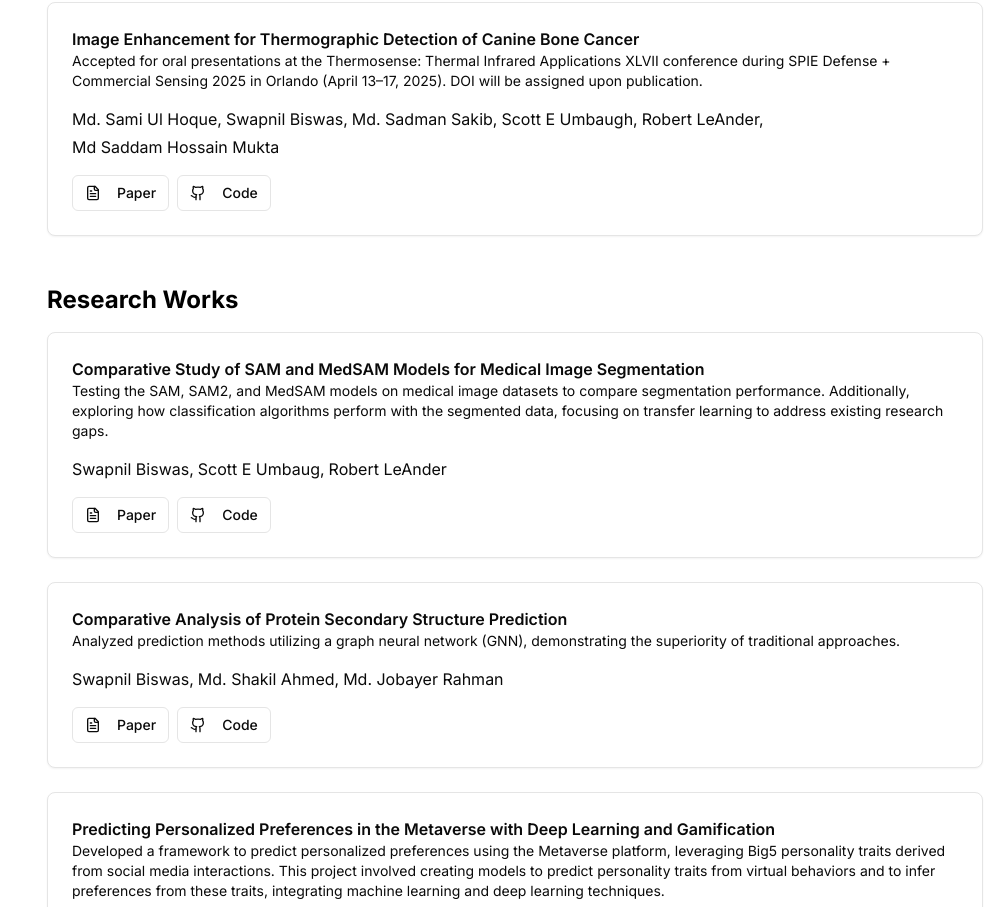
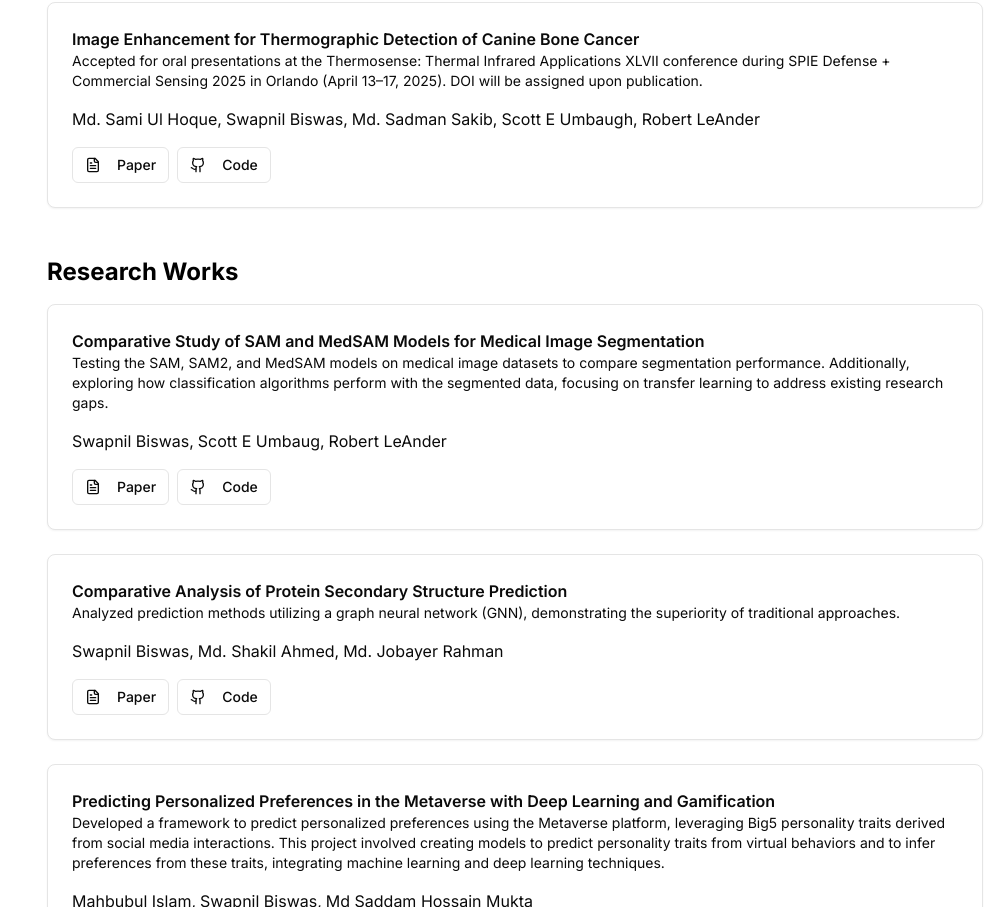
Before and after one commit to SwapnilBiswas72/Biswas_Swapnil, a Next.js app: page / in a window 1280 px wide. Shown: the part 1758-2665 px from the top of the page, without its empty margins (281-1280 px from the left). Built offline with nearby package versions, Linux system fonts and the light colour scheme.

Commit message:
Update portfolio-data.ts

```diff
--- a/src/data/portfolio-data.ts
+++ b/src/data/portfolio-data.ts
@@ -136,8 +136,7 @@ export const portfolioData = {
         { name: "Swapnil Biswas", link: null },
         { name: "Md. Sadman Sakib", link: null },
         { name: "Scott E Umbaugh", link: null },
-        { name: "Robert LeAnder", link: null },
-        { name: "Md Saddam Hossain Mukta", link: null }
+        { name: "Robert LeAnder", link: null }
       ],
       subtitle: "Accepted for oral presentations at the Thermosense: Thermal Infrared Applications XLVII conference during SPIE Defense + Commercial Sensing 2025 in Orlando (April 13–17, 2025). DOI will be assigned upon publication.",
       image: "/placeholder.svg",
```
